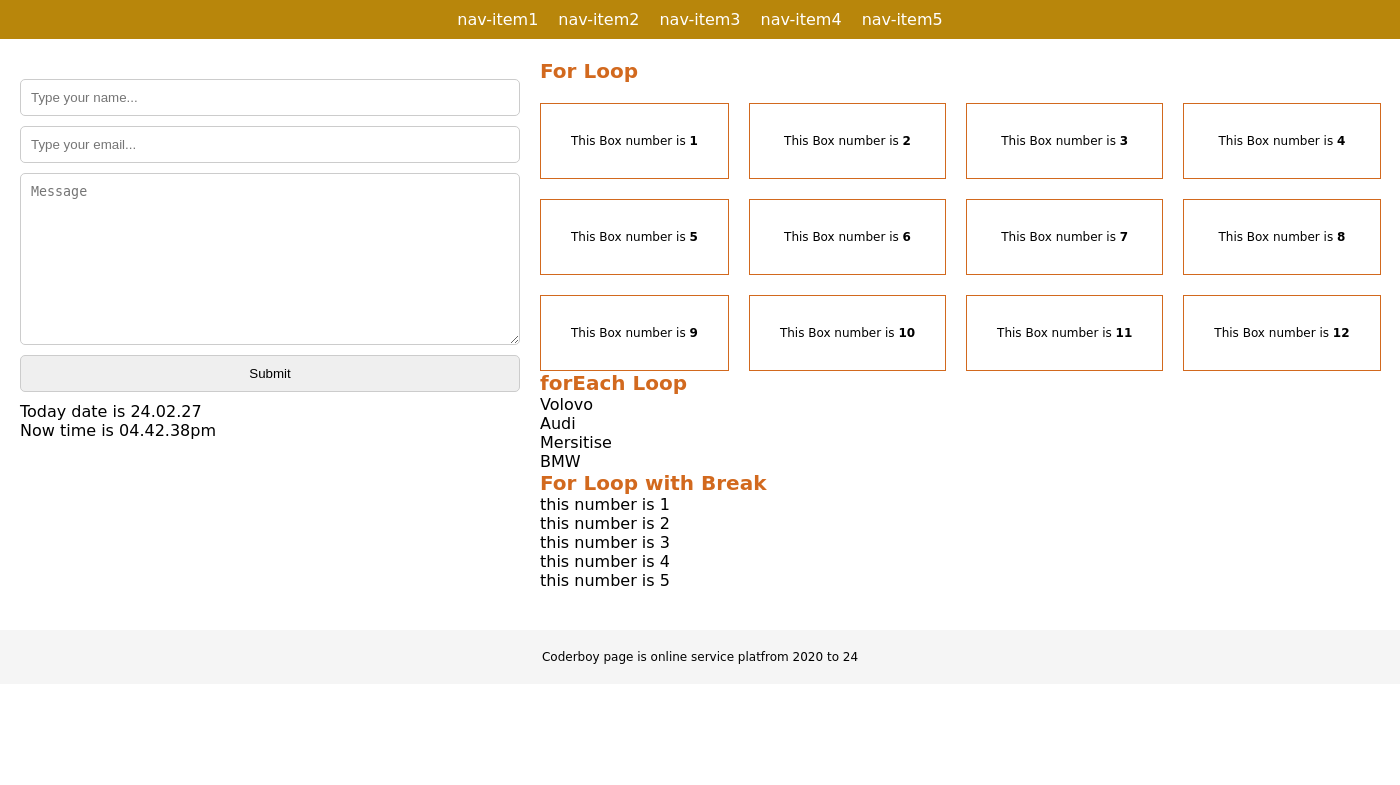
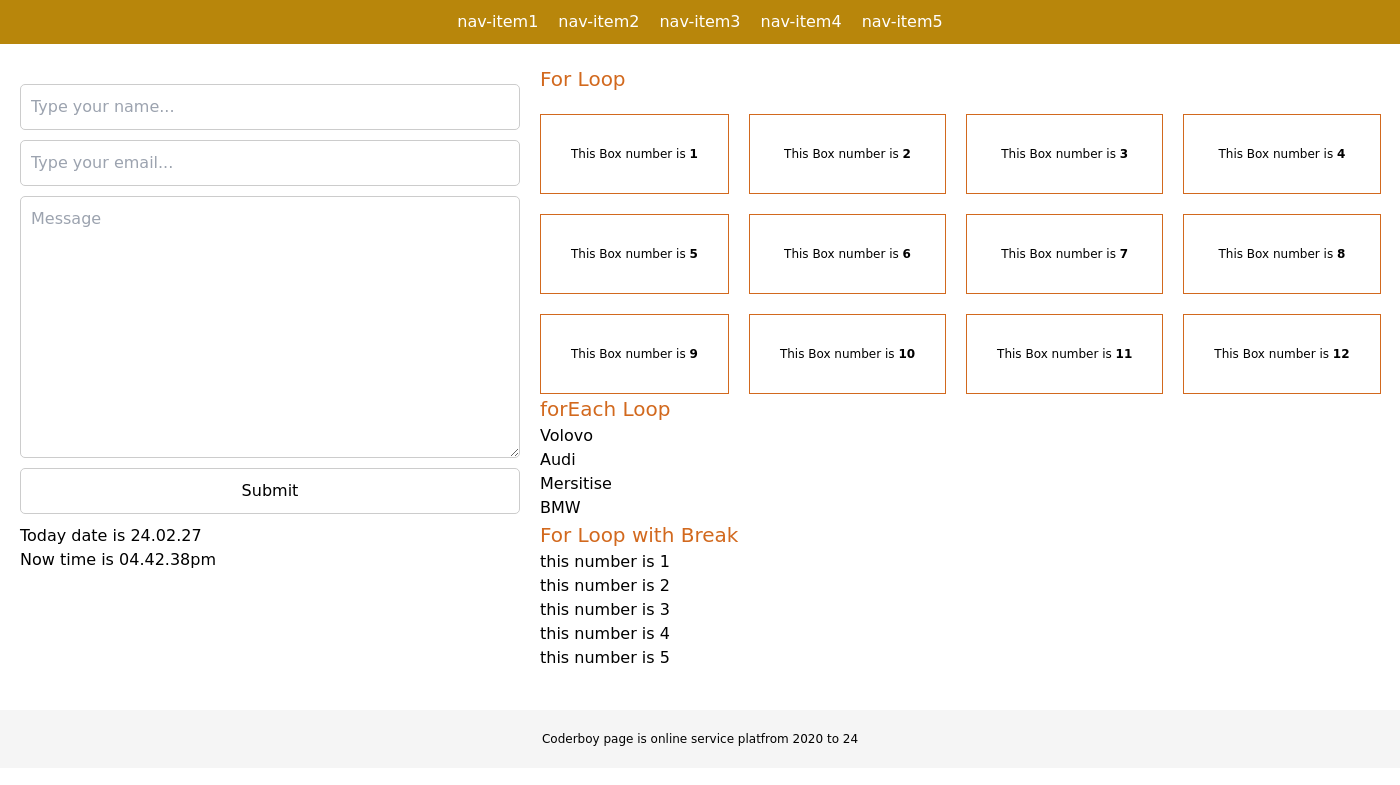
Before and after one commit to get-shrabon/php_basic_introduction, a PHP site: page / in a window 1400 px wide. Shown: the top 785 px of the page. Run offline with PHP 8.4, Linux system fonts and the light colour scheme; style sheets or scripts are compiled from the project's sources.

Commit message:
Update some code on css

```diff
--- a/index.php
+++ b/index.php
@@ -5,7 +5,6 @@
     <meta charset="UTF-8">
     <meta name="viewport" content="width=device-width, initial-scale=1.0">
     <title>PHP First Introduction</title>
-
     <link rel="stylesheet" href="style.css" />
 </head>
 
@@ -36,7 +35,7 @@
                     <textarea name="msg" id="" cols="30" rows="10" placeholder="Message"></textarea>
                     <input type="submit" value="Submit">
                 </form>
-                <p>Today date is
+                <p class="text-4xl">Today date is
                     <?php echo date("y.m.d") ?>
                 </p>
                 <p>Now time is
--- a/style.css
+++ b/style.css
@@ -1,3 +1,7 @@
+@tailwind base;
+@tailwind components;
+@tailwind utilities;
+
 * {
   padding: 0;
   margin: 0;
```
